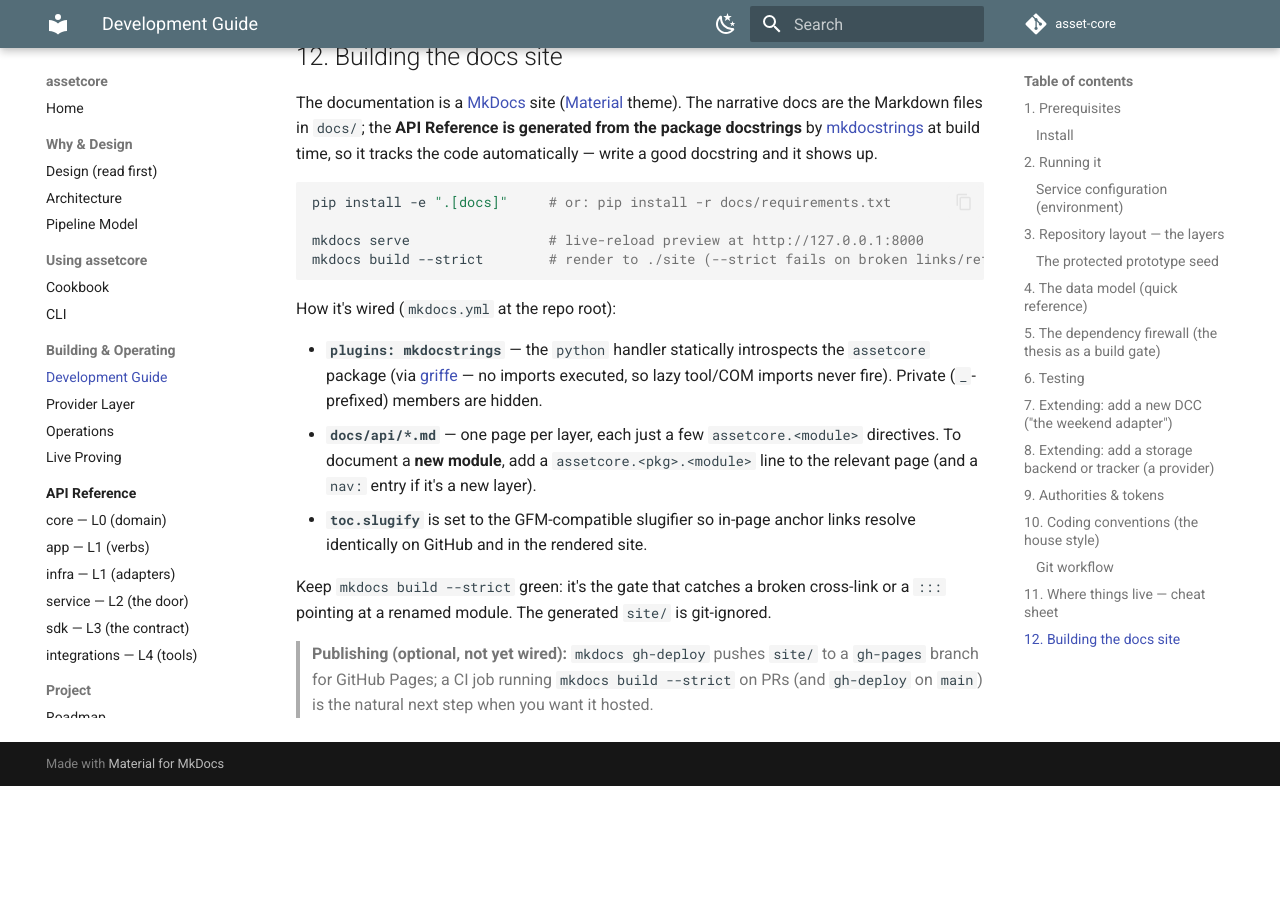
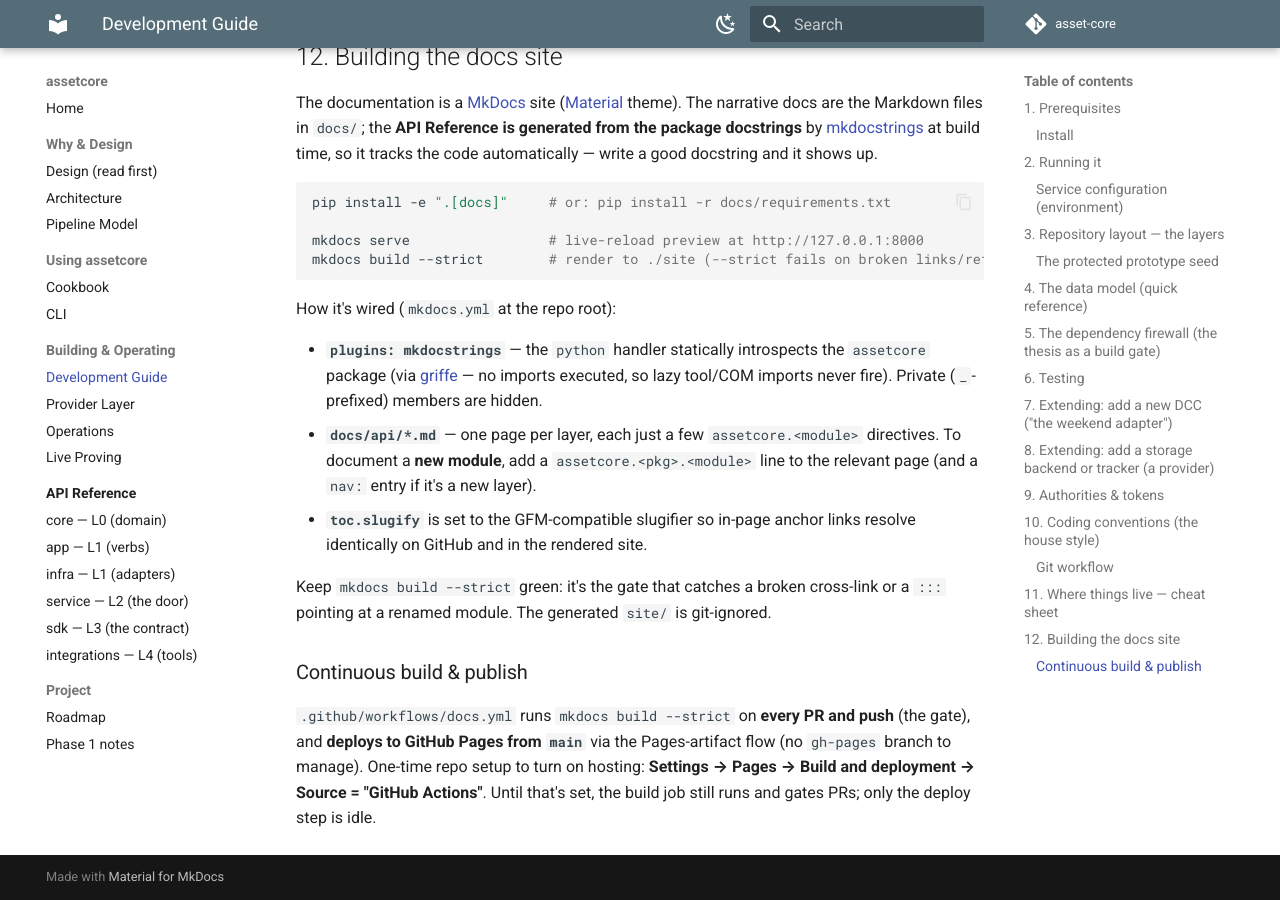
Before and after one commit to aaronbcarlisle/asset-core, an MkDocs documentation site: the page built from docs/DEVELOPMENT.md, in a window 1280 px wide and 900 px high, scrolled down 9248 px. Built offline with MkDocs 1.6.1 and Material for MkDocs 9.7.7, drawn with Linux system fonts in a browser that asks for light colours; comment, search, counter and statistics services are not loaded; before the commit the page ends 10034 px from its top, so only the background shows below that.

Commit message:
ci: docs build/publish workflow + make the package installable
Add .github/workflows/docs.yml: `mkdocs build --strict` on every PR and push
(the gate), and deploy to GitHub Pages from main via the Pages-artifact flow (no
gh-pages branch). One-time hosting setup: Settings → Pages → Source = "GitHub
Actions".

Making the docs CI install the toolchain surfaced that the package was never
actually installable — a flat layout with assetcore/, tests/, scripts/, docs/ at
top level made setuptools' auto-discovery error ("Multiple top-level packages
discovered"), so every `pip install -e .` / `.[extra]` command in the docs and the
`assetcore` console-script entry point were aspirational. Fix it:

- add [build-system] (setuptools) and constrain discovery to ["assetcore*"], so
  `pip install -e ".[docs]"` (and the other extras) install cleanly and the
  `assetcore` CLI console script works.
- gitignore build artifacts (*.egg-info/, build/, dist/).
- DEVELOPMENT.md §12: document the CI build/publish and the one-time Pages setting.

Verified in a clean venv: editable install + `mkdocs build --strict` both succeed;
the `assetcore` entry point runs. Suite 210 passed / 4 skipped; firewall 3/0.

```diff
--- a/docs/DEVELOPMENT.md
+++ b/docs/DEVELOPMENT.md
@@ -397,6 +397,10 @@
 Keep `mkdocs build --strict` green: it's the gate that catches a broken cross-link
 or a `:::` pointing at a renamed module. The generated `site/` is git-ignored.
 
-> **Publishing (optional, not yet wired):** `mkdocs gh-deploy` pushes `site/` to a
-> `gh-pages` branch for GitHub Pages; a CI job running `mkdocs build --strict` on PRs
-> (and `gh-deploy` on `main`) is the natural next step when you want it hosted.
+### Continuous build & publish
+
+`.github/workflows/docs.yml` runs `mkdocs build --strict` on **every PR and push**
+(the gate), and **deploys to GitHub Pages from `main`** via the Pages-artifact flow
+(no `gh-pages` branch to manage). One-time repo setup to turn on hosting: **Settings →
+Pages → Build and deployment → Source = "GitHub Actions"**. Until that's set, the
+build job still runs and gates PRs; only the deploy step is idle.
```
Also changed, not shown: pyproject.toml (+10 -0 lines), 2 other files.
